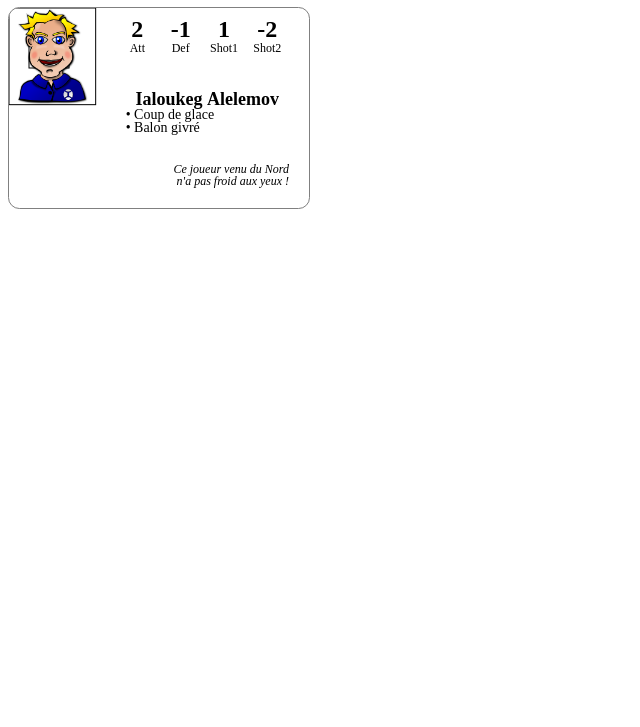
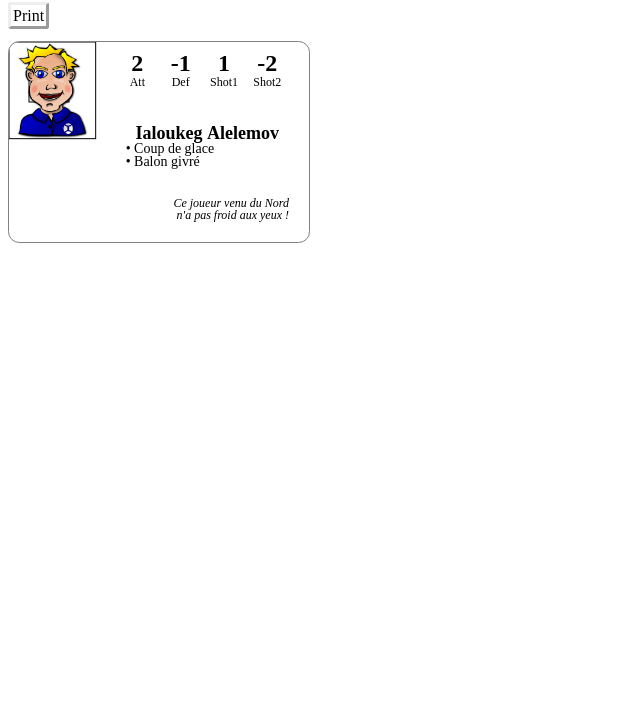
Before and after one commit to arnauldvm/j2s.cardgen, an Electron app: page index.html in a window 800 px wide. Shown: the part 73-800 px from the top of the page, without its empty margins (0-640 px from the left). Drawn offline with Linux system fonts and the light colour scheme; no server answers.

Commit message:
:sparkles: Add print button

```diff
--- a/assets/css/window.css
+++ b/assets/css/window.css
@@ -3,3 +3,17 @@
   border: 1px solid grey;
   background-color: white;
 }
+
+.button {
+  border-radius: 3px;
+  border: outset medium;
+  padding: 2px;
+}
+
+.button:hover {
+  cursor: pointer;
+}
+
+.button:active {
+  border-style: inset;
+}
--- a/index.html
+++ b/index.html
@@ -7,6 +7,7 @@
   </head>
   <body>
     <h1>CardGen - Cards Generator</h1><!-- TODO avoid redundant title -->
+    <p><a id="print" class="button">Print</a></p>
     <canvas id="card" class="card_frame" width="300" height="200">
       Canvas element not supported by browser
     </canvas>
--- a/renderer.js
+++ b/renderer.js
@@ -1,3 +1,7 @@
+const printBtn = document.getElementById('print');
+printBtn.addEventListener('click', function (event) {
+  window.print();
+});
 const cardDescription = require("./data/card.json");
 
 const card = require('./assets/card');
```
